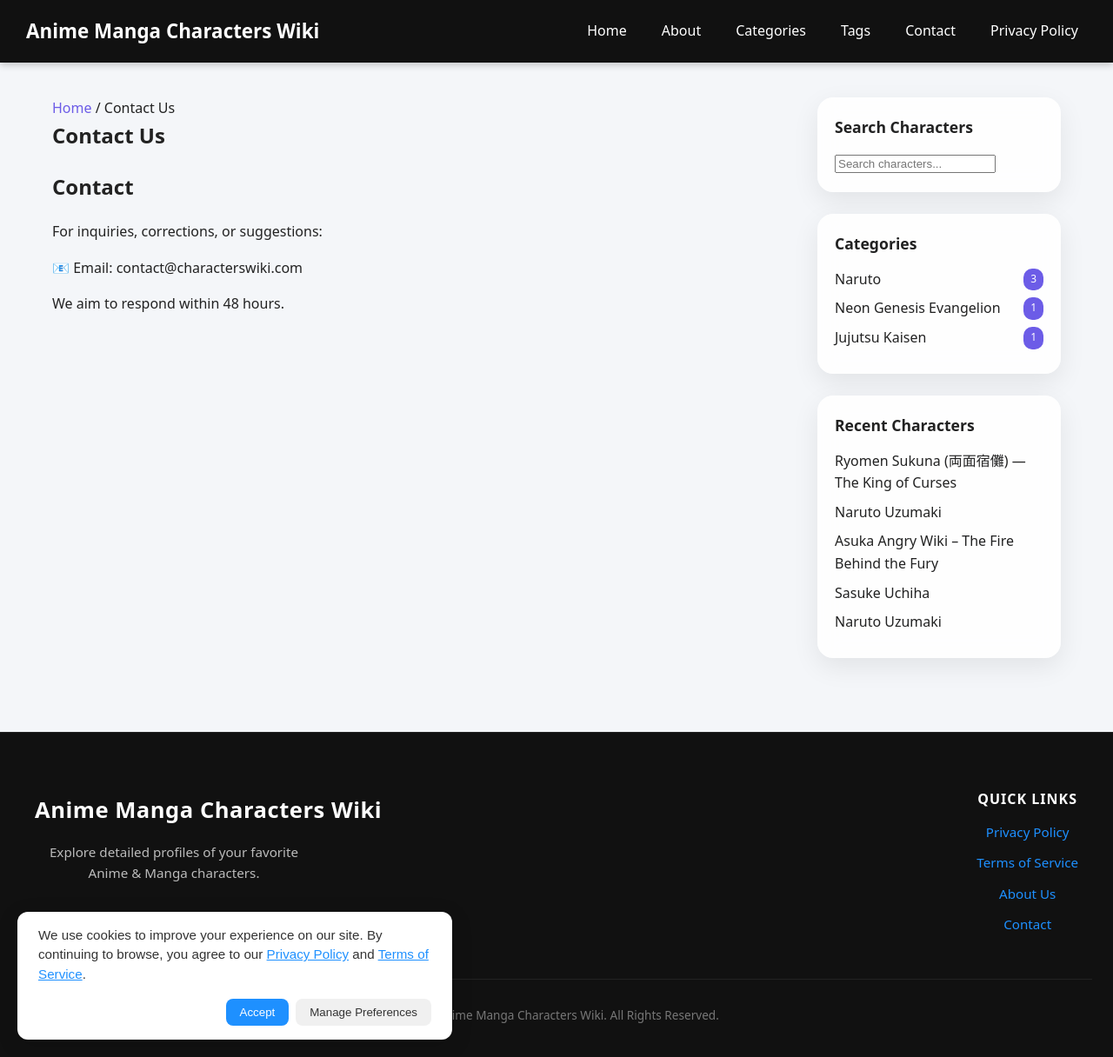
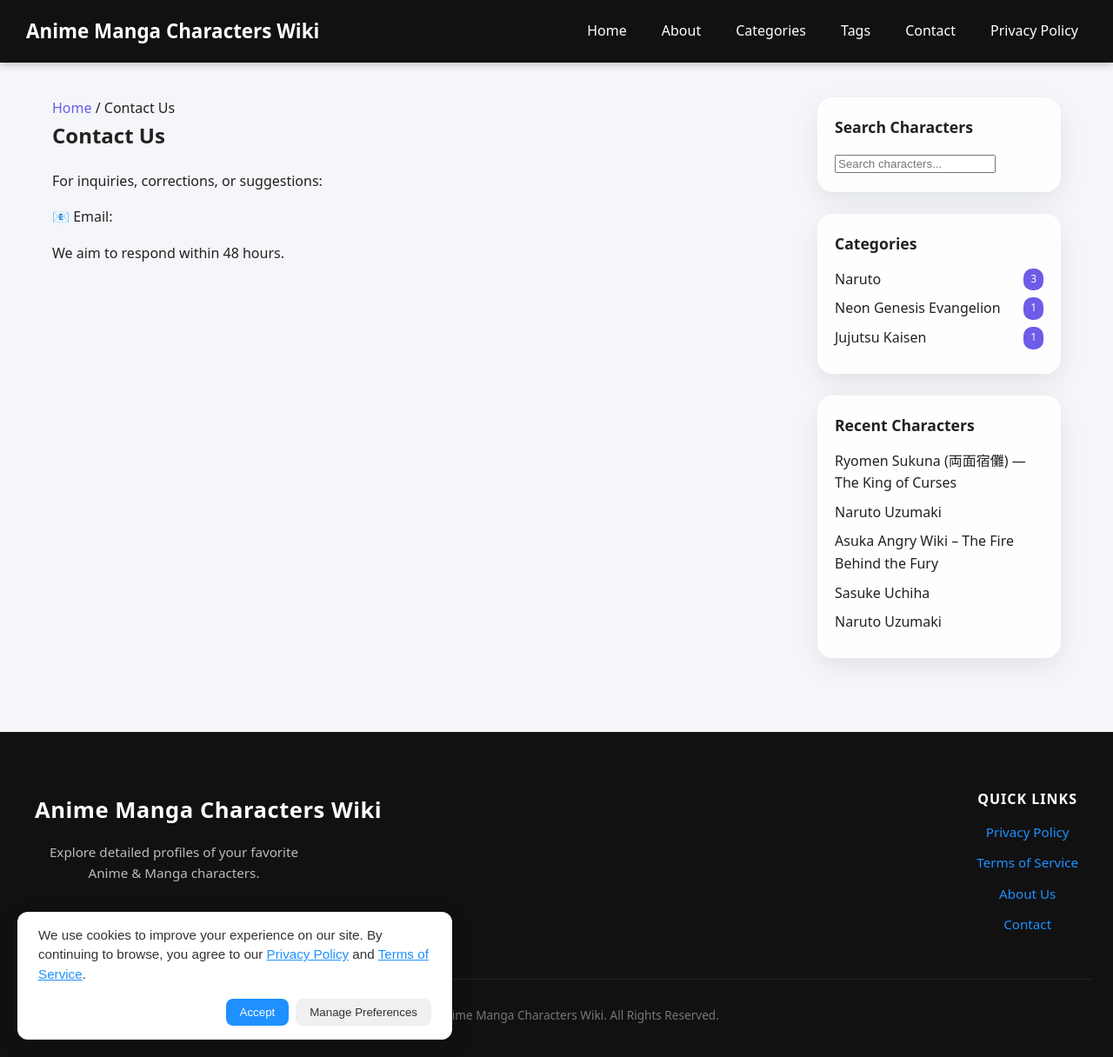
Before and after one commit to characterswiki/characters, a Jekyll site: the page built from _pages/contact.md, in a window 1280 px wide and 1216 px high. Shown: the whole window at 87% size. Built offline with Jekyll 4.4.1, drawn with Linux system fonts in a browser that asks for light colours.

Commit message:
Update contact.md

```diff
--- a/_pages/contact.md
+++ b/_pages/contact.md
@@ -5,10 +5,9 @@
 description: Contact Anime Manga Characters Wiki for inquiries, corrections or suggestions.
 ---
 
-## Contact
 
 For inquiries, corrections, or suggestions:
 
-📧 Email: contact@characterswiki.com
+📧 Email:
 
 We aim to respond within 48 hours.
```
